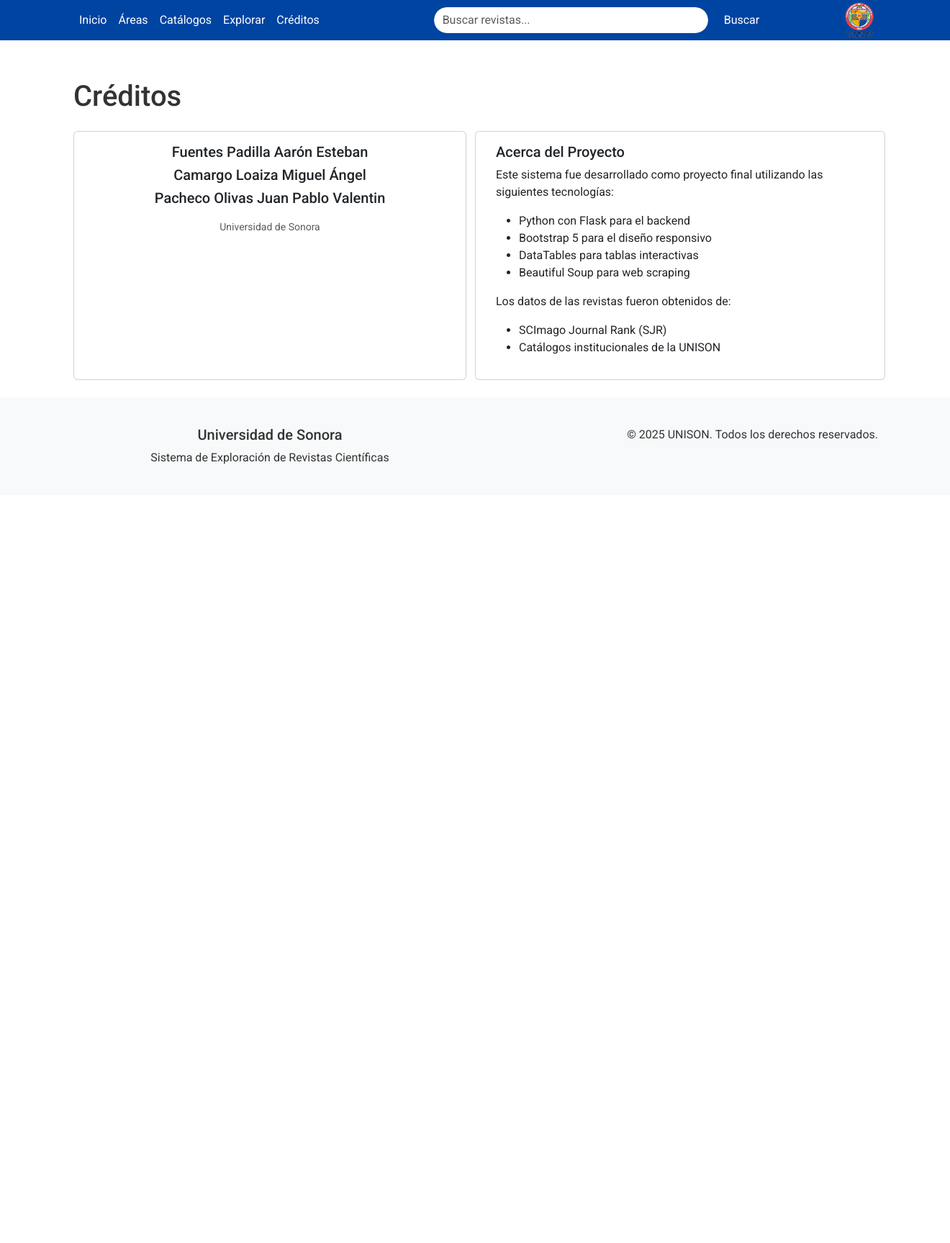
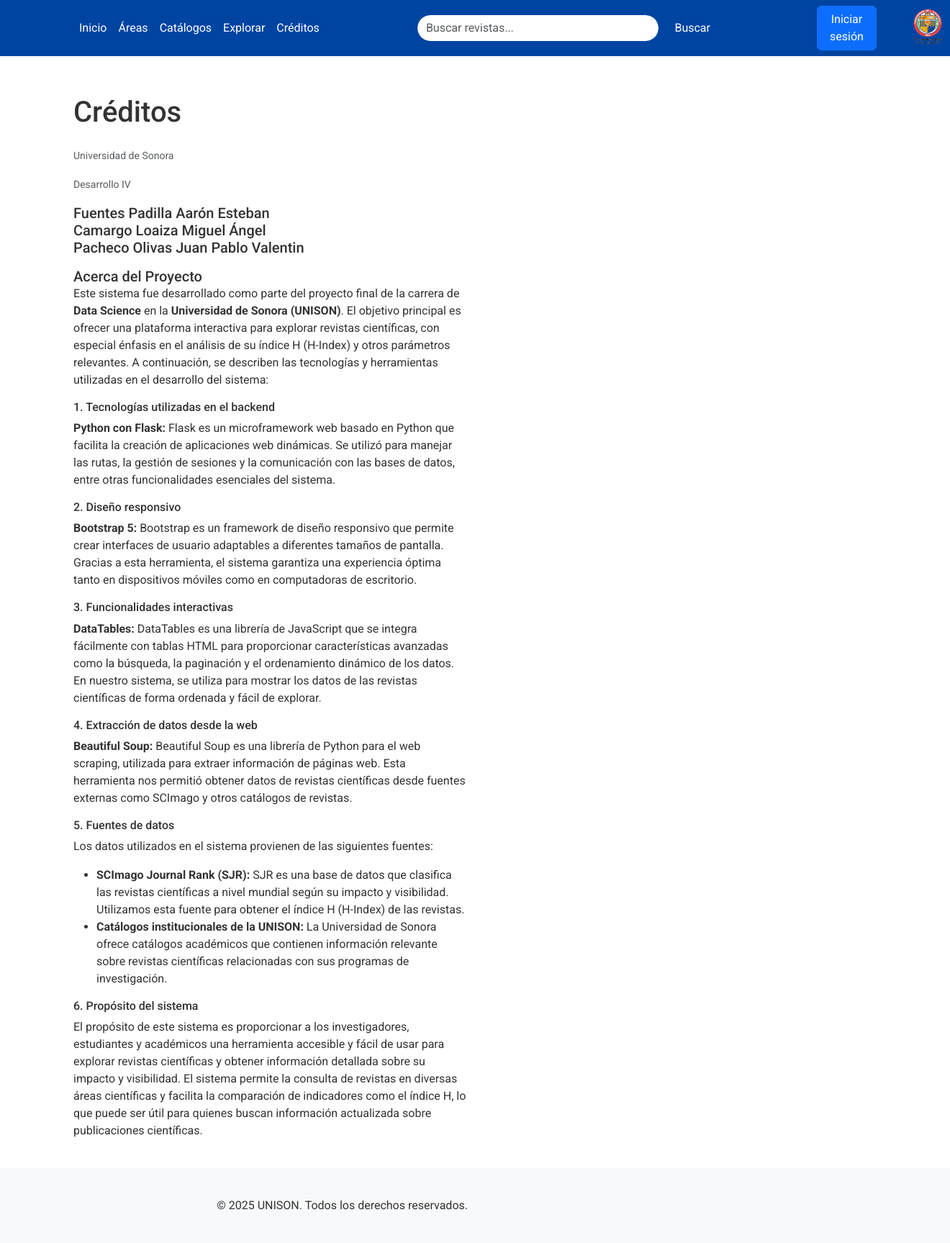
Before and after one commit to chxrry619/ProyectoFinalDS42025, a Flask app: page /creditos in a window 1320 px wide. Shown: the whole page at 72% size. Before the commit the page ends 645 px from the top, so only its background shows below. Run offline with Flask 3, Linux system fonts and the light colour scheme; parts of the project's set-up code (start-up, migrations or seed data) failed here and were passed over; some libraries are stand-ins or nearby versions.

Commit message:
más cambios a funciones.py ahora reas, explorar , catalogos y créditos son funcionales

```diff
--- a/app.py
+++ b/app.py
@@ -10,6 +10,7 @@ app.secret_key = 'clave_secreta_super_segura'
 # Inicializar sistema
 sistema = SistemaRevistas()
 sistema.cargar_areas_desde_csv(r'C:\Users\YUGEN\Documents\ProyectoFinalDS42025\datos\csv\areas')
+sistema.cargar_catalogos_desde_csv(r'C:\Users\YUGEN\Documents\ProyectoFinalDS42025\datos\csv\catalogos')
 sistema.cargar_json(r'C:\Users\YUGEN\Documents\ProyectoFinalDS42025\datos\json\revistas_scimagojr.json')
 sistema.cargar_usuarios_desde_csv(r'C:\Users\YUGEN\Documents\ProyectoFinalDS42025\datos\csv\users\users.csv')
 
@@ -84,35 +85,53 @@ def detalle_area(area):
 
 @app.route('/catalogos')
 def catalogos():
-    # Lógica para la vista de Catálogos
-    return render_template('catalogos.html')
+    catalogos = sistema.catalogos_disponibles()
+    return render_template('catalogos.html', catalogos=catalogos)
+
+@app.route('/catalogo/<catalogo>')
+def catalogo_detalle(catalogo):
+    revistas = sistema.revistas_por_catalogo(catalogo)
+    return render_template('detalle_catalogo.html', catalogo=catalogo, revistas=revistas)
+
 
 @app.route('/explorar')
 def explorar():
-    # Intentar cargar las revistas desde el archivo JSON
-    scimagojr = sistema.cargar_json(r'C:\Users\YUGEN\Documents\ProyectoFinalDS42025\datos\json\revistas_scimagojr.json')
+    letra = request.args.get('letra', '').upper()
+    page = int(request.args.get('page', 1))
+    por_pagina = 10  # Número de resultados por página
 
-    if scimagojr is None:
-        # Manejar el caso en que el archivo no se carga correctamente
-        return "Error al cargar los datos de las revistas."
+    # Crear instancia del sistema
+    sistema = SistemaRevistas()
 
-    # Asignar las revistas al valor cargado
-    revistas = scimagojr
+    # Cargar los datos de SCImago en el sistema
+    sistema.cargar_json(r'C:\Users\YUGEN\Documents\ProyectoFinalDS42025\datos\json\revistas_scimagojr.json')
 
-    if not revistas:
-        # Si no hay revistas en el archivo JSON
-        return "No se encontraron revistas en el archivo JSON."
+    # Obtener todas las revistas (esto asume que el objeto 'revistas' ya está cargado)
+    todas = list(sistema.revistas.items())  # Convierte dict_items a lista
 
-    # Paginación de las revistas
-    page = request.args.get('page', 1, type=int)
-    items_per_page = 10  # Número de revistas por página
-    total_pages = len(revistas) // items_per_page + (1 if len(revistas) % items_per_page > 0 else 0)
+    # Filtrar revistas por letra (si se pasa una letra en la URL)
+    if letra:
+        todas = [(k, v) for k, v in todas if k.upper().startswith(letra)]
 
-    # Obtener las revistas correspondientes a la página actual
-    revistas_paginadas = revistas[(page - 1) * items_per_page : page * items_per_page]
+    # Calcular paginación
+    total_paginas = (len(todas) - 1) // por_pagina + 1
+    inicio = (page - 1) * por_pagina
+    fin = inicio + por_pagina
+    revistas_pagina = todas[inicio:fin]
 
-    # Pasar los datos a la plantilla
-    return render_template('explorar.html', revistas=revistas_paginadas, page=page, total_pages=total_pages, scimagojr=scimagojr)
+    # Generar lista de letras disponibles para la navegación
+    letras = sorted(set(r.nombre[0].upper() for r in sistema.revistas.values() if r.nombre))
+
+    return render_template(
+        'explorar.html',
+        revistas=revistas_pagina,
+        scimagojr=sistema.scimagojr,  # Ahora pasamos el scimagojr correctamente
+        page=page,
+        total_pages=total_paginas,
+        letras=letras,
+        letra_actual=letra
+    )
+
 
 @app.route('/creditos')
 def creditos():
--- a/static/css/styles.css
+++ b/static/css/styles.css
@@ -17,8 +17,8 @@ body {
     height: 50px;
     object-fit: contain;
         position: absolute;
-    top: -5px; /* Ajusta la distancia superior */
-    right: -5px; /* Ajusta la distancia derecha */
+    top: 4px; /* Ajusta la distancia superior */
+    right: -100px; /* Ajusta la distancia derecha */
 }
 
 /* Círculo para la imagen del logo */
--- a/templates/base.html
+++ b/templates/base.html
@@ -31,7 +31,6 @@
                     </li>
                     <li class="nav-item">
                         <a class="nav-link" href="{{ url_for('listar_areas') }}">Áreas</a>
-
                     </li>
                     <li class="nav-item">
                         <a class="nav-link" href="{{ url_for('catalogos') }}">Catálogos</a>
@@ -47,11 +46,16 @@
                     <input class="form-control me-2" type="search" placeholder="Buscar revistas..." name="q">
                     <button class="btn btn-outline-light" type="submit">Buscar</button>
                 </form>
+
+                <!-- Botón de Logout si el usuario está logueado -->
+                {% if usuario %}
+                    <a href="{{ url_for('logout') }}" class="btn btn-danger ms-2">Cerrar sesión</a>
+                {% else %}
+                    <a href="{{ url_for('login') }}" class="btn btn-primary ms-2">Iniciar sesión</a>
+                {% endif %}
             </div>
         </div>
     </nav>
-
-
 
     <!-- Main Content -->
     <main class="container my-4">
@@ -61,13 +65,8 @@
     <!-- Footer -->
     <footer>
         <div class="container">
-            <div class="row">
-                <div class="col-md-6">
-                    <h5>Universidad de Sonora</h5>
-                    <p>Sistema de Exploración de Revistas Científicas</p>
-                </div>
                 <div class="col-md-6 text-end">
-                    <p>© 2025 UNISON. Todos los derechos reservados.</p>
+                    <p>            © 2025 UNISON. Todos los derechos reservados.</p>
                 </div>
             </div>
         </div>
--- a/templates/creditos.html
+++ b/templates/creditos.html
@@ -9,35 +9,40 @@
 
         <div class="row row-cols-1 row-cols-md-2 g-4">
             <div class="col">
-                <div class="card h-100 credit-card">
-                    <div class="card-body text-center">
+                        <p class="card-text"><small class="text-muted">Universidad de Sonora</small></p>
+                        <p class="card-text"><small class="text-muted">Desarrollo IV</small></p>
                         <h5 class="card-title">Fuentes Padilla Aarón Esteban</h5>
                         <h5 class="card-title">Camargo Loaiza Miguel Ángel</h5>
                         <h5 class="card-title">Pacheco Olivas Juan Pablo Valentin</h5>
                         <p class="card-text"></p>
-                        <p class="card-text"><small class="text-muted">Universidad de Sonora</small></p>
+                        <h5 class="card-title">Acerca del Proyecto</h5>
+        <p>Este sistema fue desarrollado como parte del proyecto final de la carrera de <strong>Data Science</strong> en la <strong>Universidad de Sonora (UNISON)</strong>. El objetivo principal es ofrecer una plataforma interactiva para explorar revistas científicas, con especial énfasis en el análisis de su índice H (H-Index) y otros parámetros relevantes. A continuación, se describen las tecnologías y herramientas utilizadas en el desarrollo del sistema:</p>
+
+        <h6>1. Tecnologías utilizadas en el backend</h6>
+        <p><strong>Python con Flask:</strong> Flask es un microframework web basado en Python que facilita la creación de aplicaciones web dinámicas. Se utilizó para manejar las rutas, la gestión de sesiones y la comunicación con las bases de datos, entre otras funcionalidades esenciales del sistema.</p>
+
+        <h6>2. Diseño responsivo</h6>
+        <p><strong>Bootstrap 5:</strong> Bootstrap es un framework de diseño responsivo que permite crear interfaces de usuario adaptables a diferentes tamaños de pantalla. Gracias a esta herramienta, el sistema garantiza una experiencia óptima tanto en dispositivos móviles como en computadoras de escritorio.</p>
+
+        <h6>3. Funcionalidades interactivas</h6>
+        <p><strong>DataTables:</strong> DataTables es una librería de JavaScript que se integra fácilmente con tablas HTML para proporcionar características avanzadas como la búsqueda, la paginación y el ordenamiento dinámico de los datos. En nuestro sistema, se utiliza para mostrar los datos de las revistas científicas de forma ordenada y fácil de explorar.</p>
+
+        <h6>4. Extracción de datos desde la web</h6>
+        <p><strong>Beautiful Soup:</strong> Beautiful Soup es una librería de Python para el web scraping, utilizada para extraer información de páginas web. Esta herramienta nos permitió obtener datos de revistas científicas desde fuentes externas como SCImago y otros catálogos de revistas.</p>
+
+        <h6>5. Fuentes de datos</h6>
+        <p>Los datos utilizados en el sistema provienen de las siguientes fuentes:</p>
+        <ul>
+            <li><strong>SCImago Journal Rank (SJR):</strong> SJR es una base de datos que clasifica las revistas científicas a nivel mundial según su impacto y visibilidad. Utilizamos esta fuente para obtener el índice H (H-Index) de las revistas.</li>
+            <li><strong>Catálogos institucionales de la UNISON:</strong> La Universidad de Sonora ofrece catálogos académicos que contienen información relevante sobre revistas científicas relacionadas con sus programas de investigación.</li>
+        </ul>
+
+        <h6>6. Propósito del sistema</h6>
+        <p>El propósito de este sistema es proporcionar a los investigadores, estudiantes y académicos una herramienta accesible y fácil de usar para explorar revistas científicas y obtener información detallada sobre su impacto y visibilidad. El sistema permite la consulta de revistas en diversas áreas científicas y facilita la comparación de indicadores como el índice H, lo que puede ser útil para quienes buscan información actualizada sobre publicaciones científicas.</p>
+
                     </div>
                 </div>
             </div>
 
-
-        <div class="card mt-4">
-            <div class="card-body">
-                <h5 class="card-title">Acerca del Proyecto</h5>
-                <p>Este sistema fue desarrollado como proyecto final utilizando las siguientes tecnologías:</p>
-                <ul>
-                    <li>Python con Flask para el backend</li>
-                    <li>Bootstrap 5 para el diseño responsivo</li>
-                    <li>DataTables para tablas interactivas</li>
-                    <li>Beautiful Soup para web scraping</li>
-                </ul>
-                <p>Los datos de las revistas fueron obtenidos de:</p>
-                <ul>
-                    <li>SCImago Journal Rank (SJR)</li>
-                    <li>Catálogos institucionales de la UNISON</li>
-                </ul>
-            </div>
-        </div>
-    </div>
 </div>
 {% endblock %}
```
Also changed, not shown: funciones.py (+30 -6 lines), templates/explorar.html (+11 -0 lines), templates/index.html (+5 -11 lines). Lines whose indentation alone changed are shown as unchanged.
